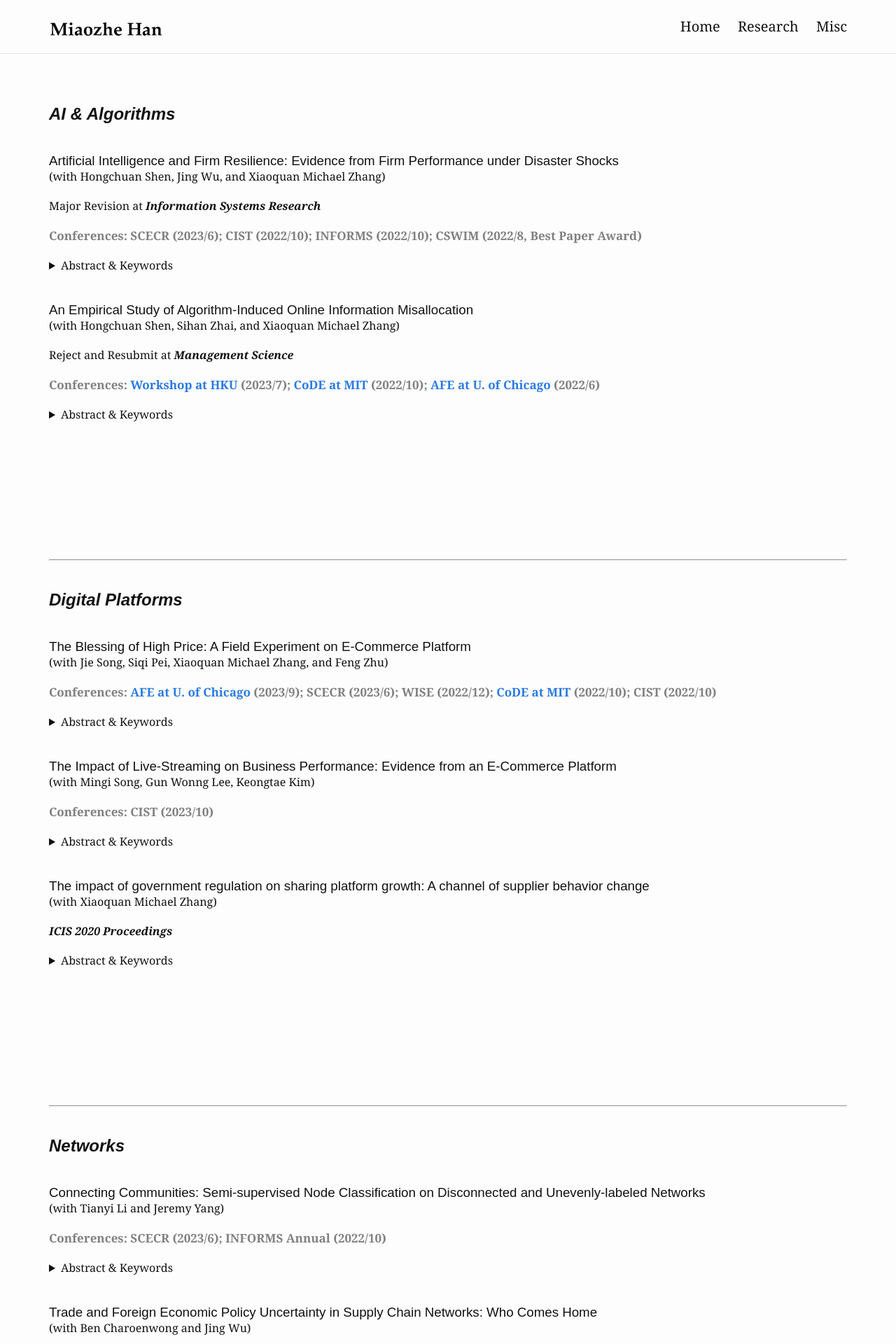
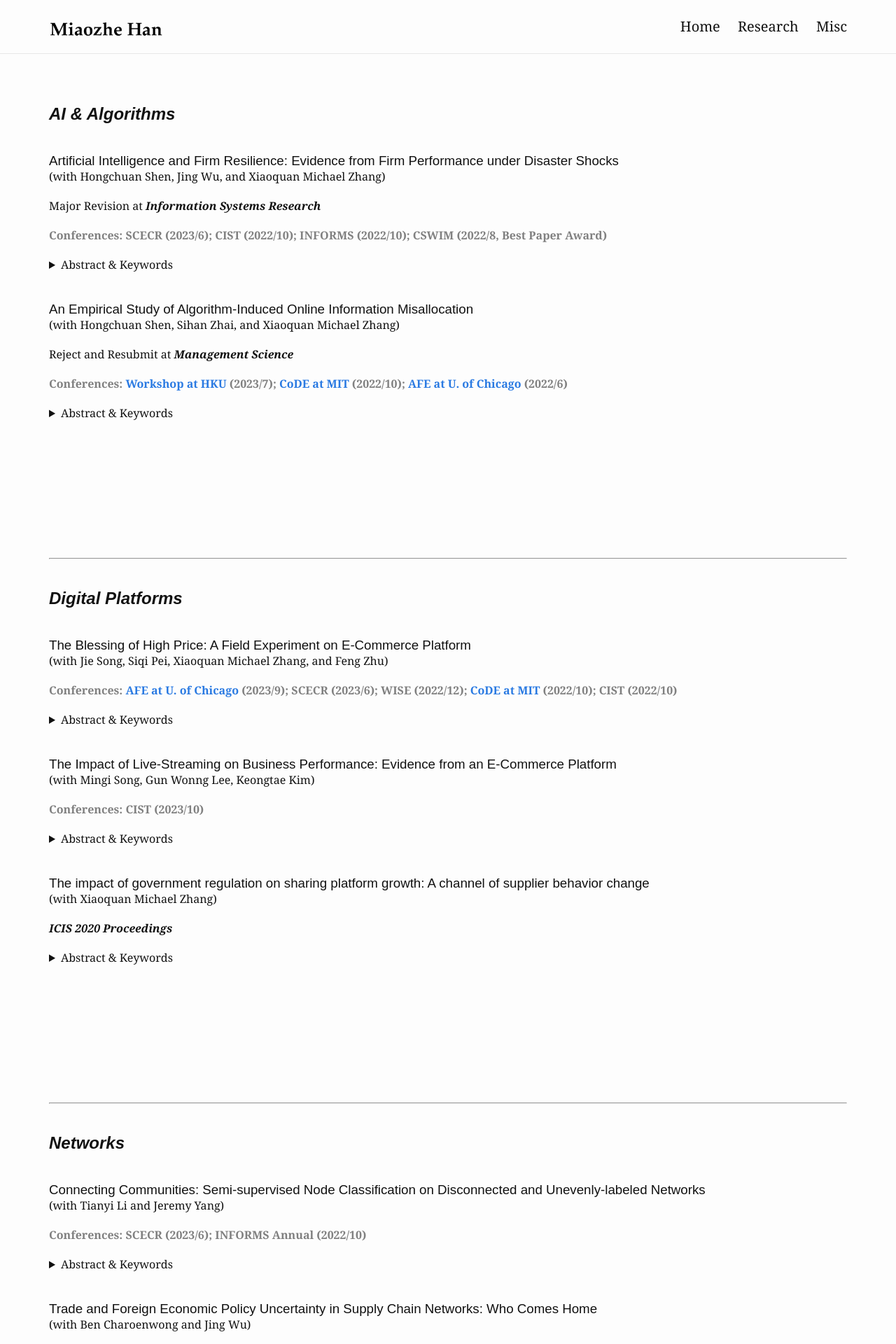
Before and after one commit to miaozhehan99/miaozhehan99.github.io, a Jekyll site: the page built from research.md, in a window 1280 px wide. Shown: the top 1920 px of the page at 70% size. Built offline with Jekyll 4.4.1, drawn with Linux system fonts in a browser that asks for light colours.

Commit message:
Update research.md

```diff
--- a/research.md
+++ b/research.md
@@ -17,7 +17,7 @@ slug: /research
 
 Major Revision at __*Information Systems Research*__
 
-<span style="color:grey;font-weight:700;font-size:17px">
+<span style="color:grey;font-weight:700;font-size:16px">
     Conferences: SCECR (2023/6); CIST (2022/10); INFORMS (2022/10); CSWIM (2022/8, Best Paper Award)
 </span>
 
@@ -36,7 +36,7 @@ Artificial intelligence (AI) has been widely implemented in business operations
 
 Reject and Resubmit at __*Management Science*__
 
-<span style="color:grey;font-weight:700;font-size:17px">
+<span style="color:grey;font-weight:700;font-size:16px">
     Conferences: [Workshop at HKU](https://www.hkubs.hku.hk/eventsite/conf-on-behavioural-science-2023/) (2023/7); [CoDE at MIT](https://ide.mit.edu/events/2022-conference-on-digital-experimentation-mit-codemit/) (2022/10); [AFE at U. of Chicago](https://economics.uchicago.edu/content/afe2022) (2022/6)
 </span>
 
@@ -68,7 +68,7 @@ In this project, we investigate algorithm-induced information misallocation in t
 
 (with Jie Song, Siqi Pei, Xiaoquan Michael Zhang, and Feng Zhu)
 
-<span style="color:grey;font-weight:700;font-size:17px">
+<span style="color:grey;font-weight:700;font-size:16px">
     Conferences: [AFE at U. of Chicago](https://economics.uchicago.edu/content/afe-2023) (2023/9); SCECR (2023/6); WISE (2022/12); [CoDE at MIT](https://ide.mit.edu/events/2022-conference-on-digital-experimentation-mit-codemit/) (2022/10); CIST (2022/10)
 </span>
 
@@ -85,7 +85,7 @@ In this project, we investigate algorithm-induced information misallocation in t
 
 (with Mingi Song, Gun Wonng Lee, Keongtae Kim)
 
-<span style="color:grey;font-weight:700;font-size:17px">
+<span style="color:grey;font-weight:700;font-size:16px">
     Conferences: CIST (2023/10)
 </span>
 
@@ -133,7 +133,7 @@ There has been practical debates over the sharing economy and government interve
 
 (with Tianyi Li and Jeremy Yang)
 
-<span style="color:grey;font-weight:700;font-size:17px">
+<span style="color:grey;font-weight:700;font-size:16px">
     Conferences: SCECR (2023/6); INFORMS Annual (2022/10)
 </span>
 
@@ -152,11 +152,11 @@ Having limited labels is a common challenge for semi-supervised classification w
 
 __*Manufacturing & Service Operations Management, 25 (1)*__
 
-<span style="color:grey;font-weight:700;font-size:17px">
+<span style="color:grey;font-weight:700;font-size:16px">
     Media: [Yahoo Finance](https://finance.yahoo.com/news/cuhk-business-school-research-reveals-020000734.html) (2020/2); [Reuters](https://www.reuters.com/article/usa-companies-research-0220-thur-idCNKBS20E0K7) (2020/2); [The Economist](https://www.economist.com/finance-and-economics/2020/12/16/is-a-wave-of-supply-chain-reshoring-around-the-corner) (2020/12)
 </span>
 
-<span style="color:grey;font-weight:700;font-size:17px">
+<span style="color:grey;font-weight:700;font-size:16px">
     Conferences: M&SOM SIG (2021/6); [AEA Annual Meeting](https://www.aeaweb.org/conference/2021/preliminary/1761?q=eNqrVipOLS7OzM8LqSxIVbKqhnGVrJQMlWp1lBKLi_OTgRwlHaWS1KJcXAgrJbESKpSZmwphlWWmloO0FxUUXDAFTA1AegsS00GyRkq1XDBuoh4V) (2021/1)
 </span>
 
@@ -190,7 +190,7 @@ The uncertainty around trade and foreign economic policy contributes to supply c
 
 __*Proceedings of the National Academy of Sciences, 118 (11)*__
 
-<span style="color:grey;font-weight:700;font-size:17px">
+<span style="color:grey;font-weight:700;font-size:16px">
     Media: [Tweet](https://twitter.com/stevenstrogatz/status/1372134619445874688) (by Prof Steven Strogatz); [British Psychological Society](https://www.bps.org.uk/research-digest/passion-linked-greater-academic-achievement)
 </span>
 
```
